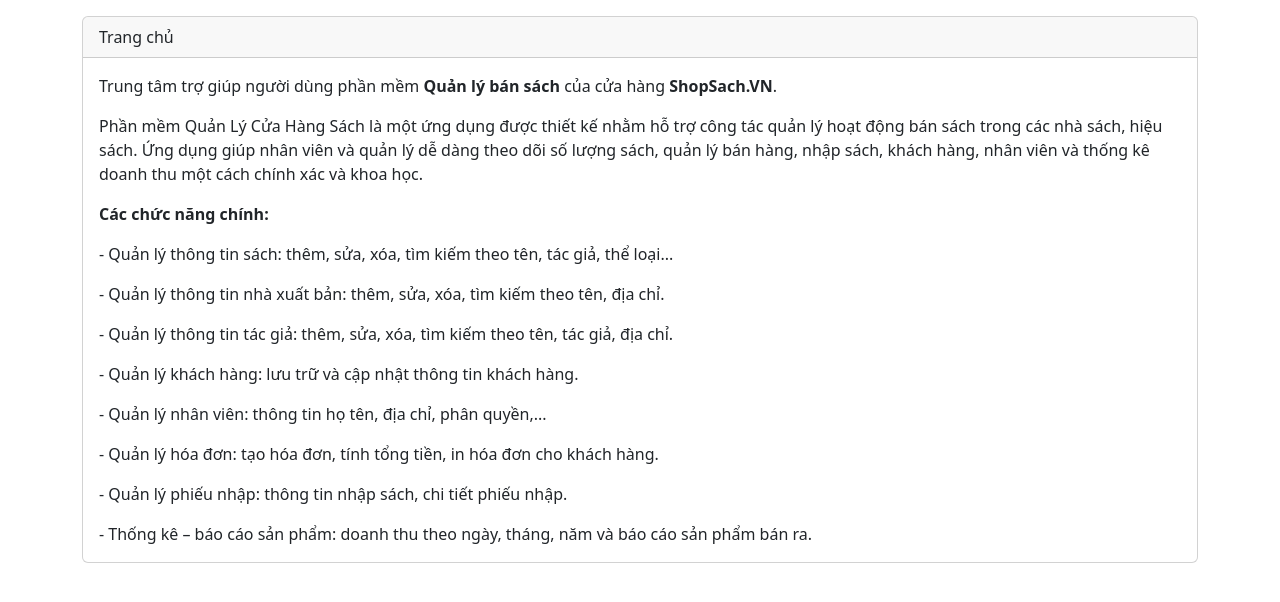
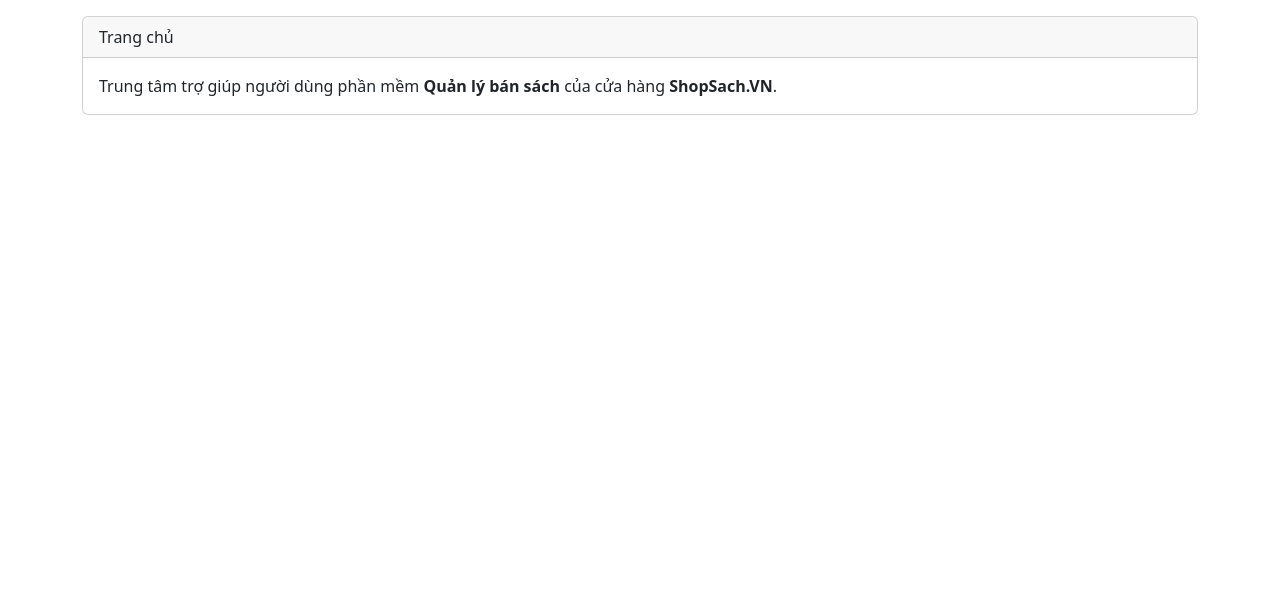
Before and after one commit to pkhang04/HuongDan, a plain HTML site: page index.html in a window 1280 px wide. Drawn offline with nearby package versions, Linux system fonts and the light colour scheme; no server answers.

Commit message:
Add files via upload

```diff
--- a/index.html
+++ b/index.html
@@ -5,7 +5,7 @@
 	<meta charset="utf-8" />
 	<meta name="viewport" content="width=device-width, initial-scale=1" />
 	<link href="https://cdn.jsdelivr.net/npm/bootstrap@5.3.3/dist/css/bootstrap.min.css" rel="stylesheet" />
-	<title>Thông tin phần mềm - ShopSach.VN</title>
+	<title>Trung tâm trợ giúp - ShopSach.VN</title>
 </head>
 
 <body>
@@ -16,17 +16,6 @@
 			<div class="card-header">Trang chủ</div>
 			<div class="card-body">
 				<p class="card-text">Trung tâm trợ giúp người dùng phần mềm <strong>Quản lý bán sách</strong> của cửa hàng <strong>ShopSach.VN</strong>.</p>
-				<p class="card-text"> Phần mềm Quản Lý Cửa Hàng Sách là một ứng dụng được thiết kế nhằm hỗ trợ công tác quản lý hoạt động bán sách trong các nhà sách, hiệu sách.
-					Ứng dụng giúp nhân viên và quản lý dễ dàng theo dõi số lượng sách, quản lý bán hàng, nhập sách, khách hàng, nhân viên và thống kê doanh thu một cách chính xác và khoa học.</p>
-				<p class="card-text"><strong>Các chức năng chính:</strong></p>
-				<p class="card-text">- Quản lý thông tin sách: thêm, sửa, xóa, tìm kiếm theo tên, tác giả, thể loại...</p>
-				<p class="card-text">- Quản lý thông tin nhà xuất bản: thêm, sửa, xóa, tìm kiếm theo tên, địa chỉ.</p>
-				<p class="card-text">- Quản lý thông tin tác giả: thêm, sửa, xóa, tìm kiếm theo tên, tác giả, địa chỉ.</p>
-				<p class="card-text">- Quản lý khách hàng: lưu trữ và cập nhật thông tin khách hàng.</p>
-				<p class="card-text">- Quản lý nhân viên: thông tin họ tên, địa chỉ, phân quyền,...</p>
-				<p class="card-text">- Quản lý hóa đơn: tạo hóa đơn, tính tổng tiền, in hóa đơn cho khách hàng.</p>
-				<p class="card-text">- Quản lý phiếu nhập: thông tin nhập sách, chi tiết phiếu nhập.</p>
-				<p class="card-text">- Thống kê – báo cáo sản phẩm: doanh thu theo ngày, tháng, năm và báo cáo sản phẩm bán ra.</p>
 			</div>
 		</div>
 
```
